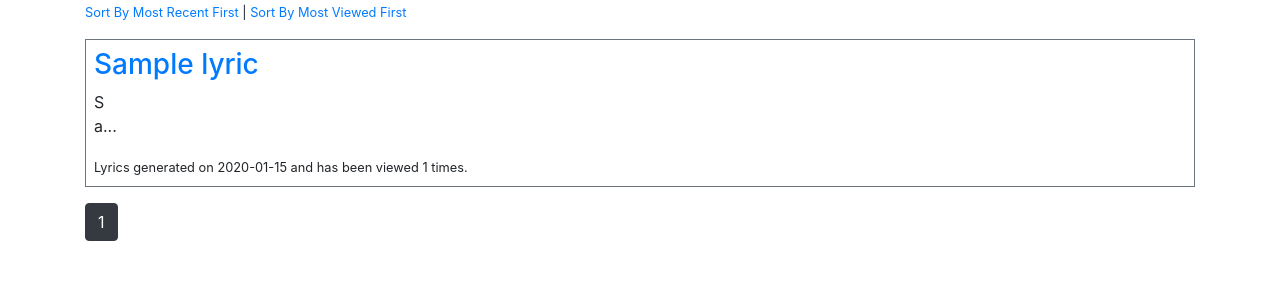
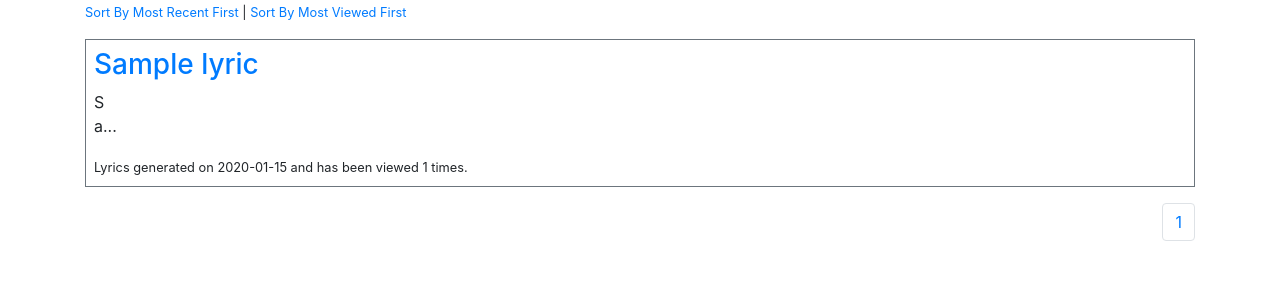
Before and after one commit to ren1982/gson-generator, a Flask app: page /explore in a window 1280 px wide. Shown: the part 153-453 px from the top of the page. Run offline with Flask 2, Linux system fonts and the light colour scheme; tables that the repository leaves empty hold one stand-in row (values such as "Sample post"); some libraries are stand-ins or nearby versions.

Commit message:
updated pagination layout

```diff
--- a/templates/gson_generator/list.html
+++ b/templates/gson_generator/list.html
@@ -4,7 +4,8 @@
 
 <h1>Explore Other Generated Masterpieces</h1>
 
-<p>Take a look at other lyrics that have been automagically generated by other visitors to the site. Just click on the song title to view the full lyrics!</p>
+<p>Take a look at other lyrics that have been automagically generated by other visitors to the site. Just click on the
+    song title to view the full lyrics!</p>
 
 <small><a href="{{ url_for('list_generated_lyrics') }}">Sort By Most Recent First</a> |
     <a href="{{ url_for('list_generated_lyrics', order='popular' ) }}">Sort By Most Viewed First</a></small>
@@ -14,19 +15,27 @@
     <div class="media-body">
         <h3 class="mt-0"><a href="{{ url_for('display_lyrics', url=item.url) }}">{{ item.title }}</a></h3>
         <p>{{ item.lyrics[0] }}<br>{{ item.lyrics[1] }}...</p>
-    <small>Lyrics generated on {{ item.date_created.strftime('%Y-%m-%d') }} and has been viewed {{ item.visits }} times.</small>
+        <small>Lyrics generated on {{ item.date_created.strftime('%Y-%m-%d') }} and has been viewed {{ item.visits }}
+            times.</small>
     </div>
 </div>
 {% endfor %}
-{% for page_num in listing.iter_pages(left_edge=1, right_edge=1, left_current=1, right_current=2) %}
+<nav aria-label="Page navigation example">
+    <ul class="pagination justify-content-end">
+        {% for page_num in listing.iter_pages(left_edge=2, right_edge=2, left_current=3, right_current=3) %}
         {% if page_num %}
         {% if listing.page == page_num %}
-        <a href="{{ url_for('list_generated_lyrics', order=order, page=page_num) }}" class="btn btn-dark mb-4">{{ page_num }}</a>
+        <li class="page-item"><a href="{{ url_for('list_generated_lyrics', order=order, page=page_num) }}"
+                                 class="page-link">{{ page_num }}</a></li>
         {% else %}
-        <a href="{{ url_for('list_generated_lyrics', order=order, page=page_num) }}" class="btn btn-outline-dark mb-4">{{ page_num }}</a>
+        <li class="page-item"><a href="{{ url_for('list_generated_lyrics', order=order, page=page_num) }}"
+                                 class="page-link">{{ page_num }}</a></li>
         {% endif %}
         {% else %}
         ...
         {% endif %}
         {% endfor %}
+    </ul>
+</nav>
+
 {% endblock %}
```
Lines whose indentation alone changed are shown as unchanged.
